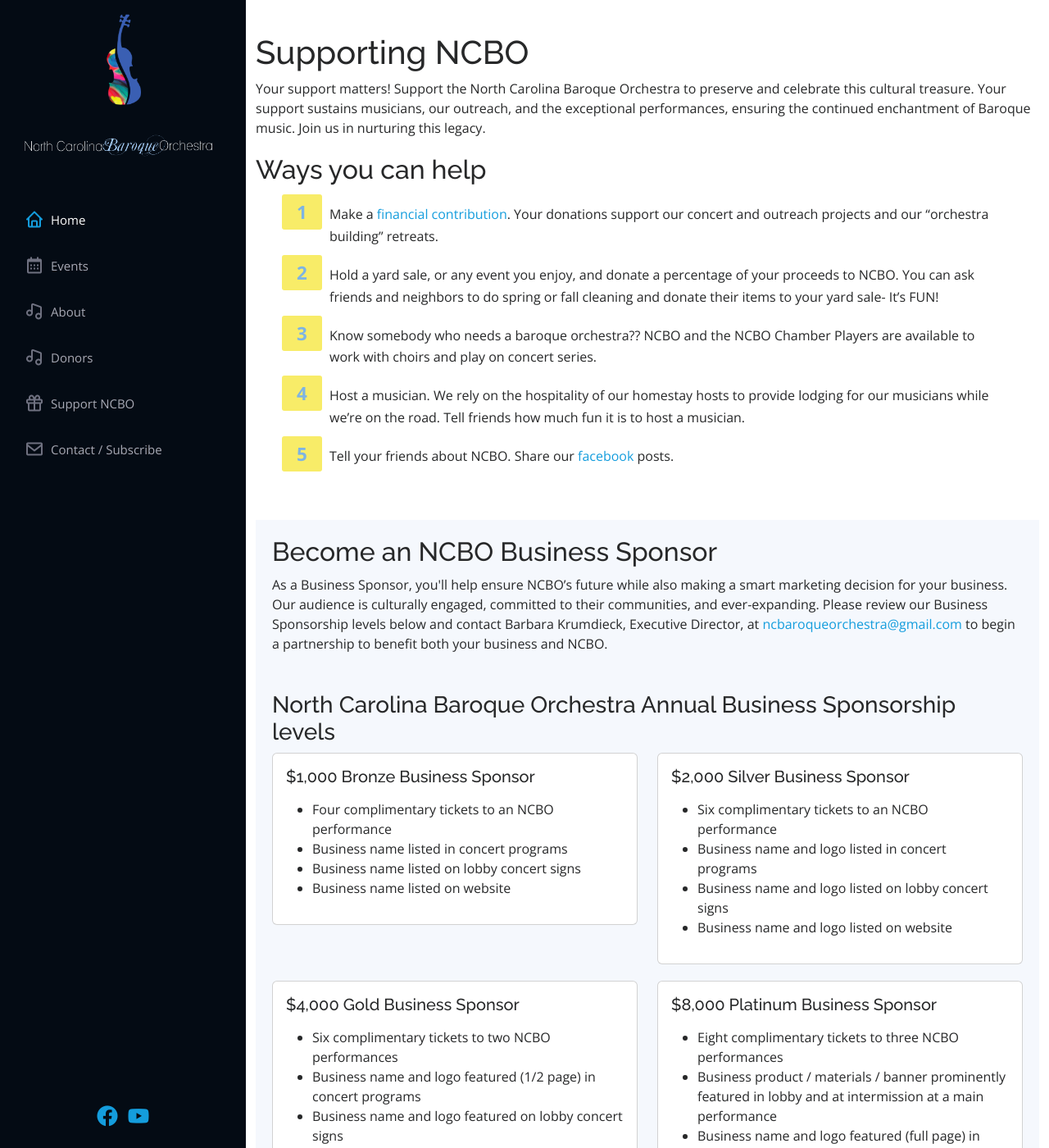
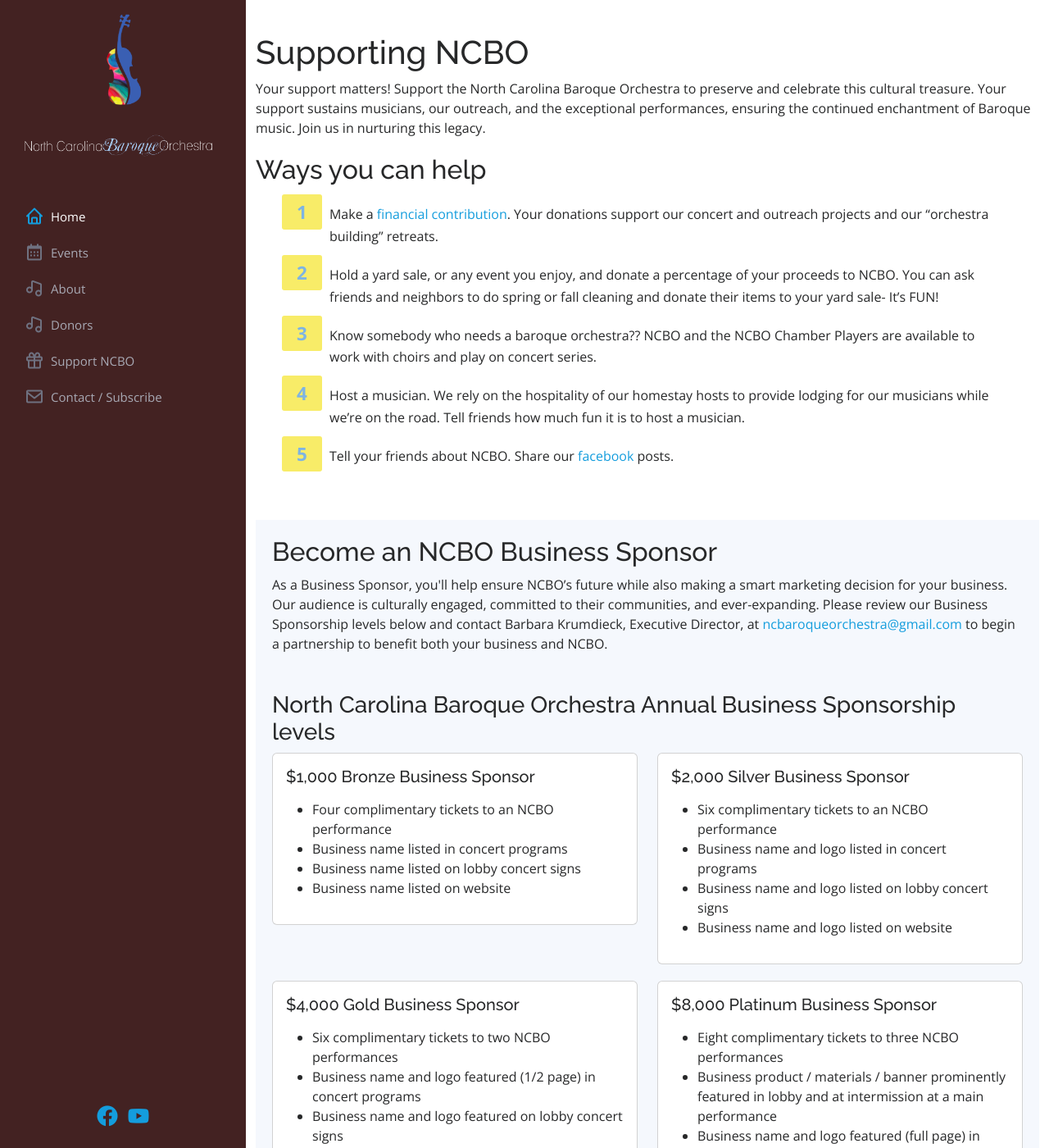
Before and after one commit to ncbaroqueorchestra/ncboweb, a Jekyll site: the page built from support.md, in a window 1280 px wide and 1400 px high. Shown: the whole window at 82% size. Built offline with Jekyll 4.4.1, drawn with Linux system fonts in a browser that asks for light colours.

```diff
--- a/_layouts/home.html
+++ b/_layouts/home.html
@@ -66,9 +66,11 @@ layout: default
     <!-- ========= Events Section ====== -->
     {% include events_agenda.md %}
     <!-- ====== End Events Section ===== -->
+    {% comment %}
     <!-- ========= Past Events Section ====== -->
     {% include past_events.md %}
     <!-- ====== End Past Events Section ===== -->
+    {% endcomment %}
 
     <!-- ======= About Section ======= -->
     <section id="about" class="about">
--- a/assets/css/style.css
+++ b/assets/css/style.css
@@ -70,7 +70,7 @@ h1, h2, h3, h4, h5, h6 {
   z-index: 9997;
   transition: all 0.5s;
   padding: 0 15px;
-  background: #040b14;
+  background: #432222;
   overflow-y: auto;
 }
 #header .profile img {
@@ -144,8 +144,8 @@ h1, h2, h3, h4, h5, h6 {
   display: flex;
   align-items: center;
   color: #a8a9b4;
-  padding: 12px 15px;
-  margin-bottom: 8px;
+  padding: 8px 15px;
+  margin-bottom: 4px;
   transition: 0.3s;
   font-size: 15px;
 }
@@ -983,7 +983,7 @@ section {
   bottom: 0;
   width: 300px;
   z-index: 9999;
-  background: #040b14;
+  background: #432222;
 }
 #footer .copyright {
   text-align: center;
```
Also changed, not shown: _includes/events_agenda.md (+0 -1 lines).
